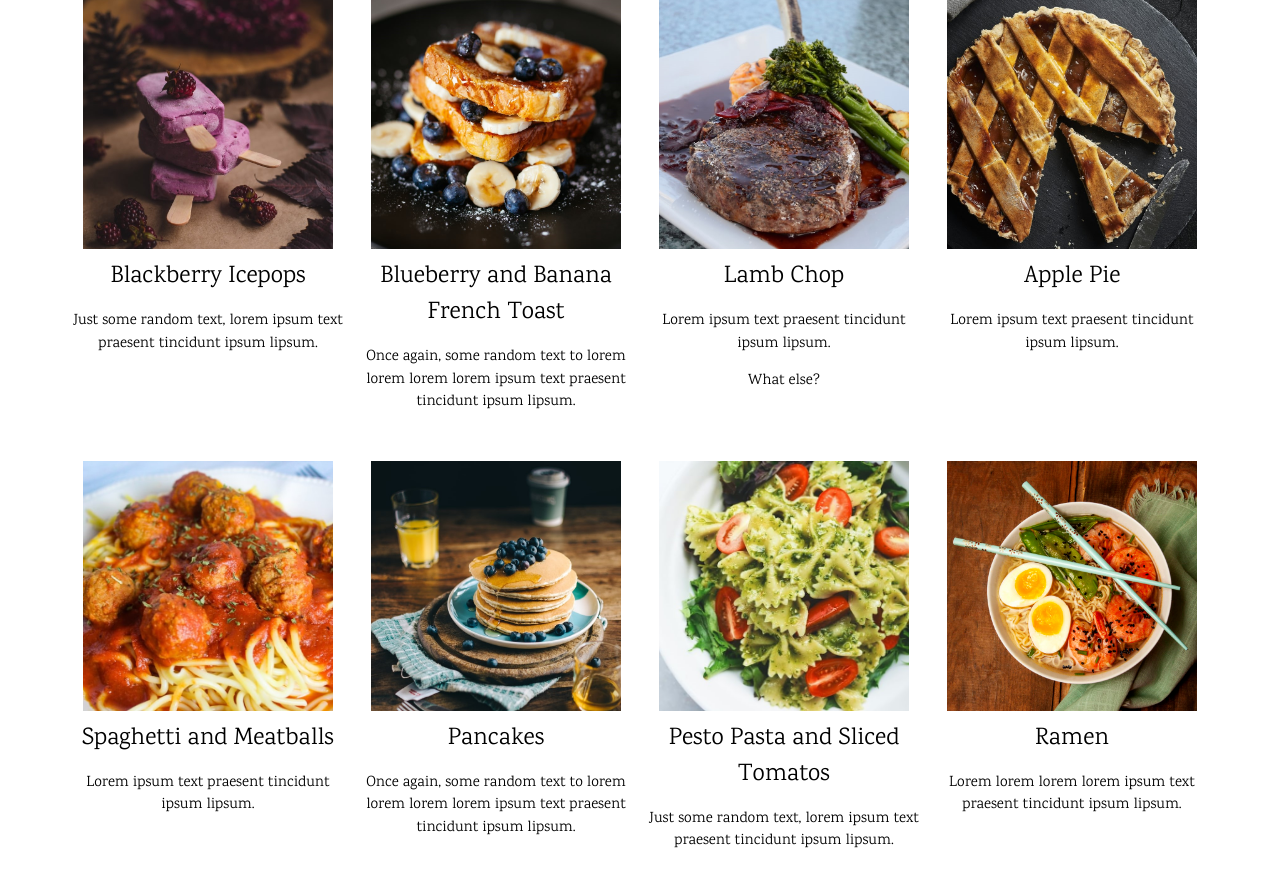
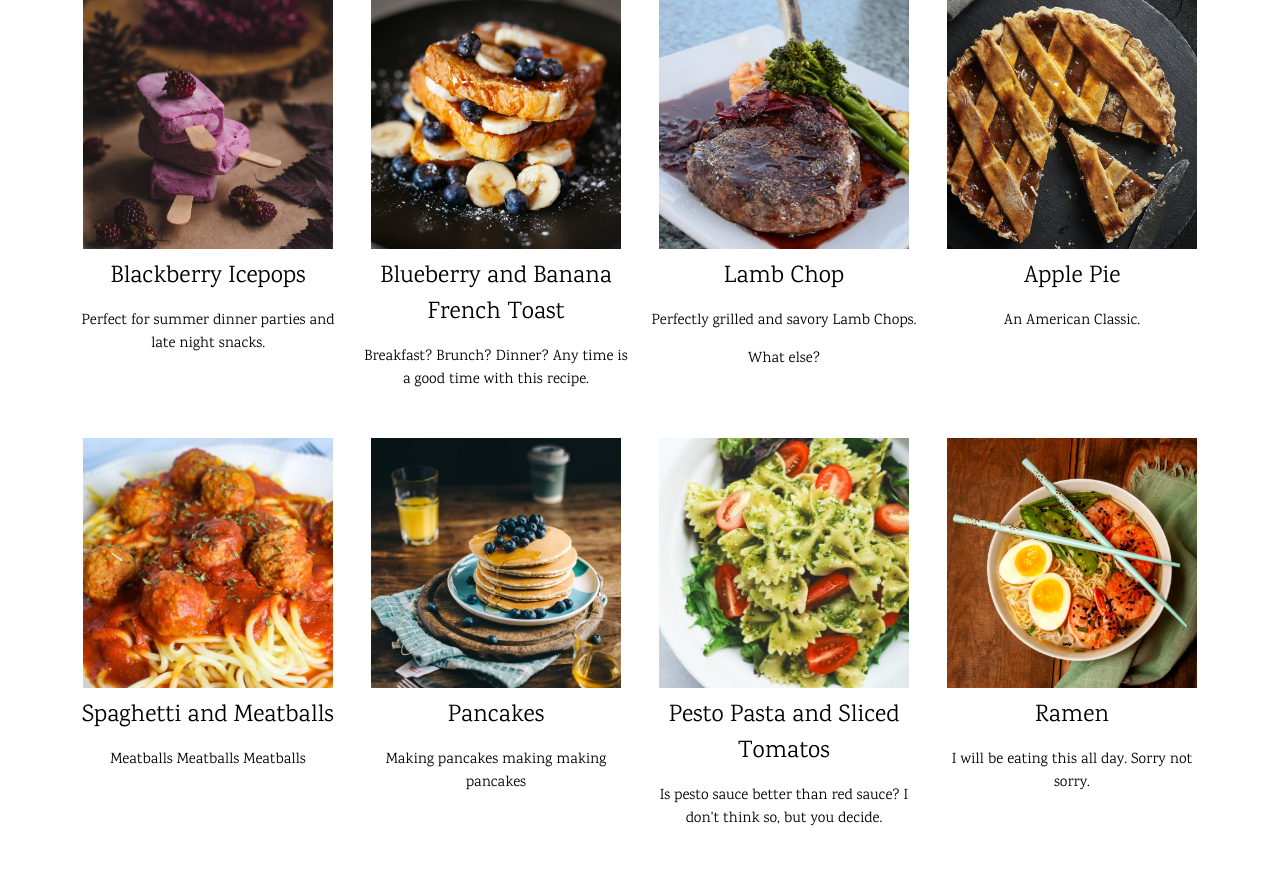
Before and after one commit to kenzifukuda/MIS-3640-Final-Project, a Flask app: page / in a window 1280 px wide. Shown: the part 125-1017 px from the top of the page. After the commit the page ends 951 px from the top, so only its background shows below. Run offline with Flask 2, Linux system fonts and the light colour scheme.

Commit message:
adding in picture descriptions

```diff
--- /dev/null
+++ b/help.py
@@ -0,0 +1,6 @@
+lyrics = ['devastated', 'for my people']
+lyrics = str(lyrics)
+print(type(lyrics))
+print(lyrics)
+lyrics = list(lyrics)
+print(lyrics)
--- a/templates/welcome.html
+++ b/templates/welcome.html
@@ -33,23 +33,23 @@ body,h1,h2,h3,h4,h5,h6 {font-family: "Karma", sans-serif}
         <div class="w3-quarter">
           <img src="{{url_for('static', filename='blackberry-icepops.jpg')}}" alt="Blackberry-Icepops" style="width:250px;height:250px;">
           <h3>Blackberry Icepops</h3>
-          <p>Just some random text, lorem ipsum text praesent tincidunt ipsum lipsum.</p>
+          <p>Perfect for summer dinner parties and late night snacks.</p>
         </div>
         <div class="w3-quarter">
           <img src="{{url_for('static', filename='french-toast.jpg')}}" alt="French Toast" style="width:250px;height:250px;">
           <h3>Blueberry and Banana French Toast</h3>
-          <p>Once again, some random text to lorem lorem lorem lorem ipsum text praesent tincidunt ipsum lipsum.</p>
+          <p>Breakfast? Brunch? Dinner? Any time is a good time with this recipe.</p>
         </div>
         <div class="w3-quarter">
           <img src="{{url_for('static', filename='lamb-chop.jpg')}}" alt="Lamb Chop" style="width:250px;height:250px;">
           <h3>Lamb Chop</h3>
-          <p>Lorem ipsum text praesent tincidunt ipsum lipsum.</p>
+          <p>Perfectly grilled and savory Lamb Chops.</p>
           <p>What else?</p>
         </div>
         <div class="w3-quarter">
           <img src="{{url_for('static', filename='apple-pie.jpg')}}" alt="Apple Pie" style="width:250px;height:250px;">
           <h3>Apple Pie</h3>
-          <p>Lorem ipsum text praesent tincidunt ipsum lipsum.</p>
+          <p>An American Classic.</p>
         </div>
       </div>
       <div class="w3-row-padding w3-padding-16 w3-center">
@@ -57,22 +57,22 @@ body,h1,h2,h3,h4,h5,h6 {font-family: "Karma", sans-serif}
     <div class="w3-quarter">
       <img src="{{url_for('static', filename='spaghetti-and-meatballs.jpg')}}" alt="Spaghetti and Meatballs" style="width:250px;height:250px;">
       <h3>Spaghetti and Meatballs</h3>
-      <p>Lorem ipsum text praesent tincidunt ipsum lipsum.</p>
+      <p>Meatballs Meatballs Meatballs</p>
     </div>
     <div class="w3-quarter">
       <img src="{{url_for('static', filename='pancakes.jpg')}}" alt="Pancakes" style="width:250px;height:250px;">
       <h3>Pancakes</h3>
-      <p>Once again, some random text to lorem lorem lorem lorem ipsum text praesent tincidunt ipsum lipsum.</p>
+      <p>Making pancakes making making pancakes</p>
     </div>
     <div class="w3-quarter">
       <img src="{{url_for('static', filename='pesto-pasta.jpg')}}" alt="Pasta" style="width:250px;height:250px;">
       <h3>Pesto Pasta and Sliced Tomatos</h3>
-      <p>Just some random text, lorem ipsum text praesent tincidunt ipsum lipsum.</p>
+      <p>Is pesto sauce better than red sauce? I don't think so, but you decide.</p>
     </div>
     <div class="w3-quarter">
       <img src="{{url_for('static', filename='ramen.jpg')}}" alt="Ramen" style="width:250px;height:250px;">
       <h3>Ramen</h3>
-      <p>Lorem lorem lorem lorem ipsum text praesent tincidunt ipsum lipsum.</p>
+      <p>I will be eating this all day. Sorry not sorry.</p>
     </div>
   </div>
 
```
